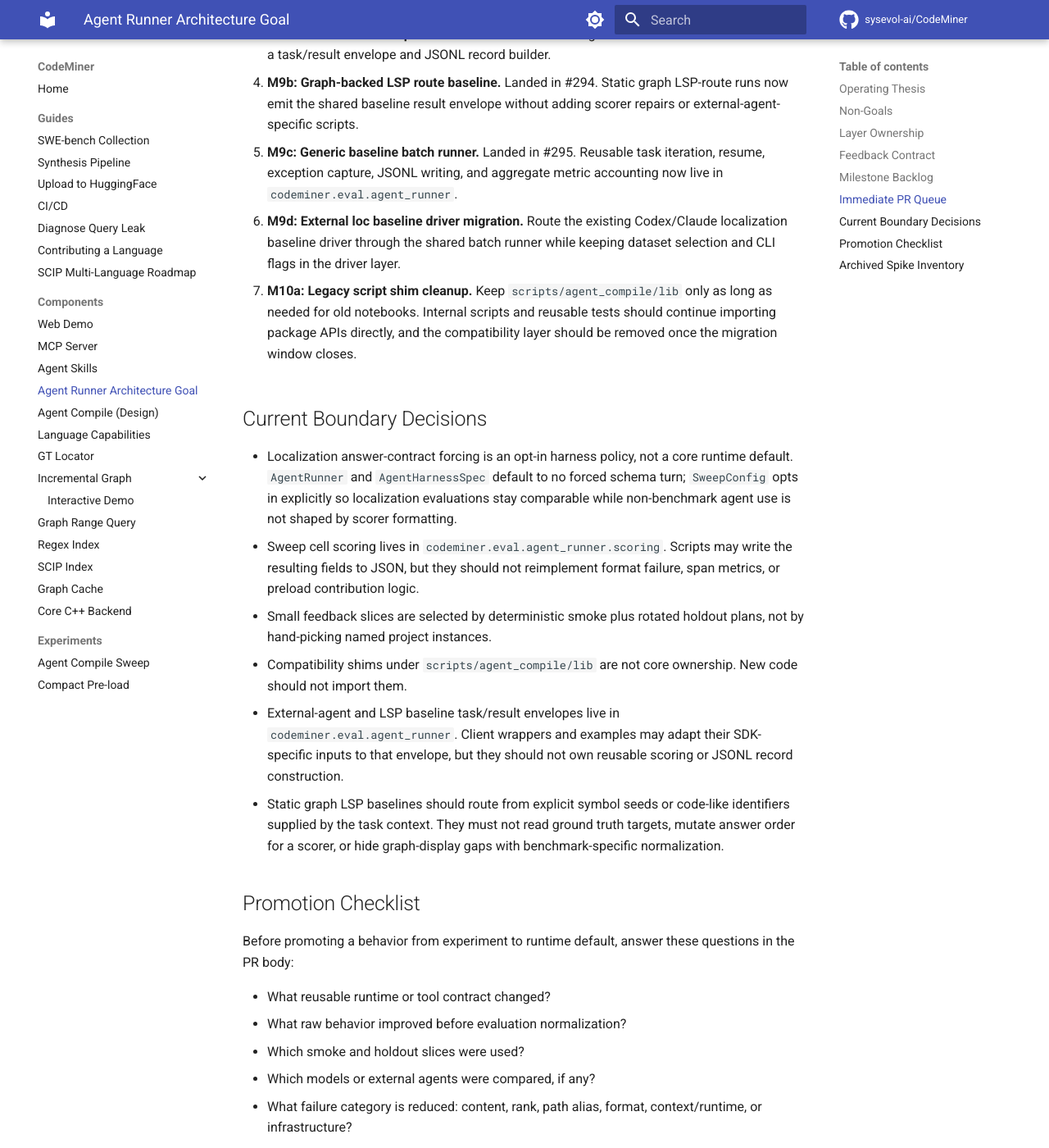
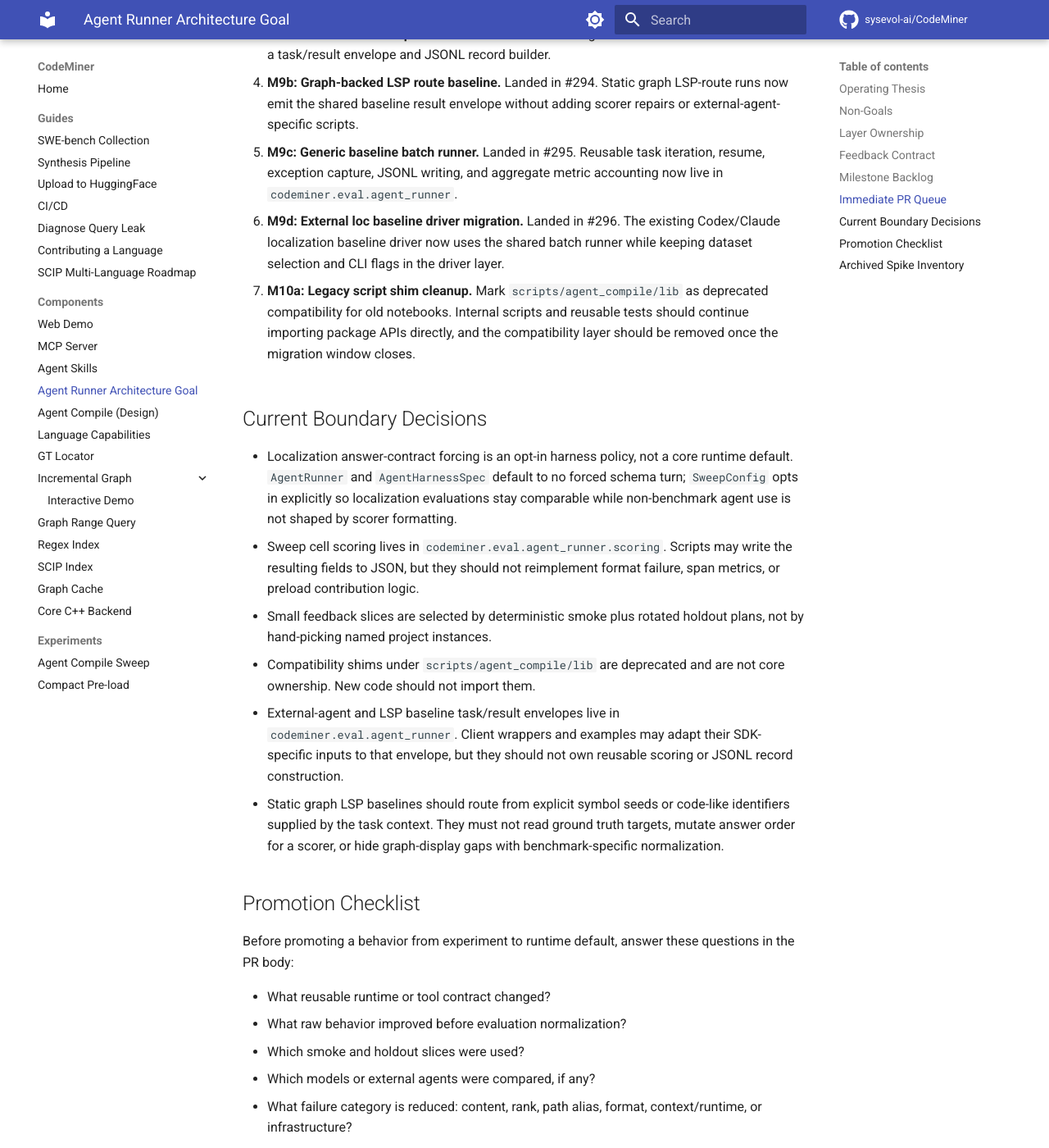
Before and after one commit to MarinaMackay/CodeNib, an MkDocs documentation site: the page built from docs/agent_runner_architecture_goal.md, in a window 1280 px wide and 1400 px high, scrolled down 3648 px. Shown: the whole window at 82% size. Built offline with MkDocs 1.6.1 and Material for MkDocs 9.7.7, drawn with Linux system fonts in a browser that asks for light colours; comment, search, counter and statistics services are not loaded.

Commit message:
chore(agent): deprecate agent compile shims (#297)
Mark scripts.agent_compile.lib as deprecated compatibility for old notebooks and document that new code should import codeminer.eval.agent_runner directly. Keep the shim path intact while making the migration state explicit and test-covered.

Verification: pytest test/agent_compile/test_compat_shims.py test/agent/test_import_boundaries.py -q; pre-commit run --files scripts/agent_compile/lib/__init__.py scripts/agent_compile/README.md docs/agent_runner_architecture_goal.md test/agent_compile/test_compat_shims.py; pytest -m "not slow and not integration and not integration_serial and not integration_serial_consumer" -x --tb=short

```diff
--- a/docs/agent_runner_architecture_goal.md
+++ b/docs/agent_runner_architecture_goal.md
@@ -132,15 +132,15 @@ benchmark cell is currently easiest to improve.
    `codeminer.eval.agent_runner`.
 
 6. **M9d: External loc baseline driver migration.**
-   Route the existing Codex/Claude localization baseline driver through the
-   shared batch runner while keeping dataset selection and CLI flags in the
-   driver layer.
+   Landed in #296. The existing Codex/Claude localization baseline driver now
+   uses the shared batch runner while keeping dataset selection and CLI flags in
+   the driver layer.
 
 7. **M10a: Legacy script shim cleanup.**
-   Keep `scripts/agent_compile/lib` only as long as needed for old notebooks.
-   Internal scripts and reusable tests should continue importing package APIs
-   directly, and the compatibility layer should be removed once the migration
-   window closes.
+   Mark `scripts/agent_compile/lib` as deprecated compatibility for old
+   notebooks. Internal scripts and reusable tests should continue importing
+   package APIs directly, and the compatibility layer should be removed once the
+   migration window closes.
 
 ## Current Boundary Decisions
 
@@ -153,8 +153,8 @@ benchmark cell is currently easiest to improve.
   failure, span metrics, or preload contribution logic.
 - Small feedback slices are selected by deterministic smoke plus rotated
   holdout plans, not by hand-picking named project instances.
-- Compatibility shims under `scripts/agent_compile/lib` are not core ownership.
-  New code should not import them.
+- Compatibility shims under `scripts/agent_compile/lib` are deprecated and are
+  not core ownership. New code should not import them.
 - External-agent and LSP baseline task/result envelopes live in
   `codeminer.eval.agent_runner`. Client wrappers and examples may adapt their
   SDK-specific inputs to that envelope, but they should not own reusable scoring
```
Also changed, not shown: scripts/agent_compile/README.md (+8 -1 lines), 2 other files.
